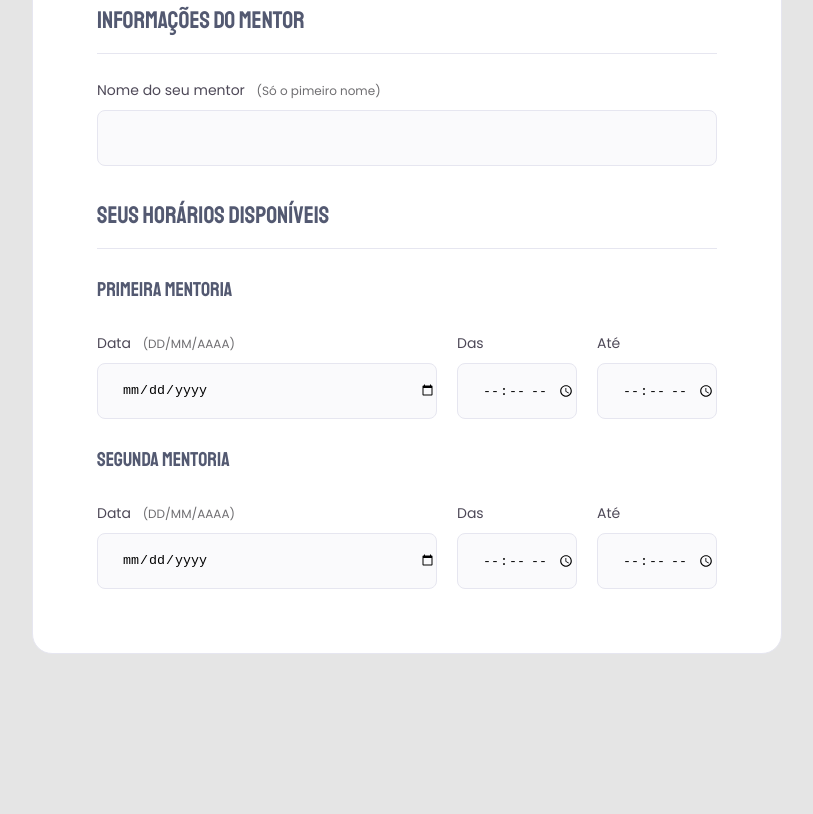
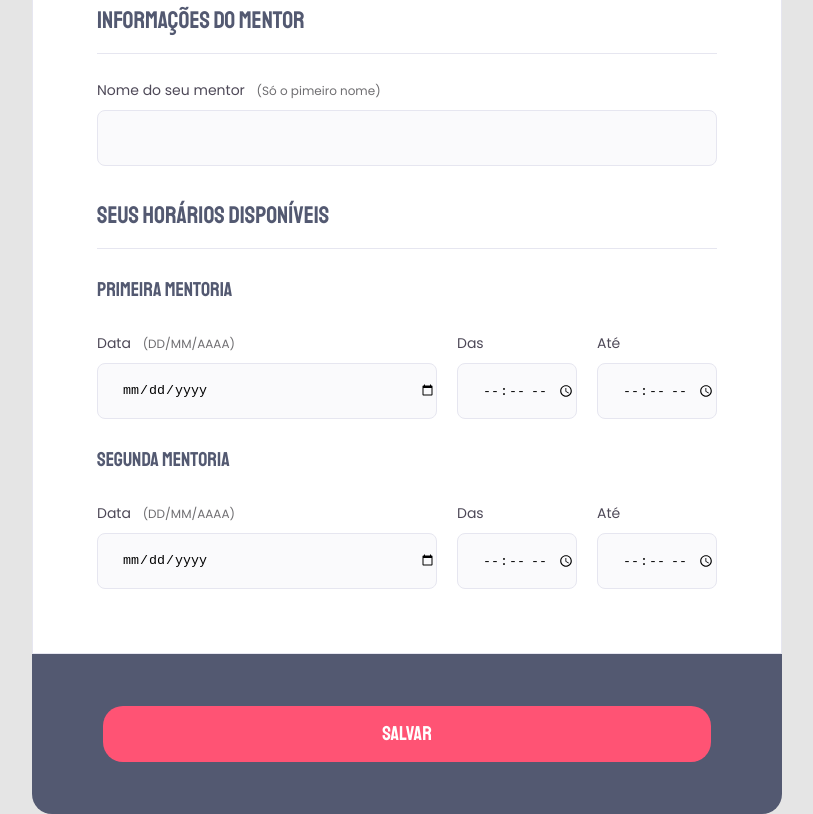
Before and after one commit to anacirqueira/Desafio_recriando_formulario, a plain HTML site: page index.html in a window 1280 px wide. Shown: the part 817-1631 px from the top of the page, without its empty margins (233-1046 px from the left). Before the commit the page ends 1471 px from the top, so only its background shows below. Drawn offline with Linux system fonts and the light colour scheme.

Commit message:
Botão submit

```diff
--- a/index.html
+++ b/index.html
@@ -19,7 +19,7 @@
       <p>Preencha o formulário abaixo para <br>agendar sua mentoria</p>
     </header>
 
-    <form>
+    <form id="form-mentorship">
       <fieldset>
         <div class="fieldset-wrapper">
           <legend>Informações pessoais</legend>
@@ -94,8 +94,11 @@
               </div>
         </div>
       </fieldset>
+    </form>
 
-    </form>
+    <footer>
+      <input type="submit" value="Salvar" form="form-mentorship">
+    </footer>
 
   </div>
 </body>
--- a/style.css
+++ b/style.css
@@ -58,7 +58,7 @@ form {
 
   background-color: #FFFF;
   border: 1px solid #E6E6F0;
-  border-radius: 20px;
+  border-radius: 20px 20px 0 0;
 }
 
 .fieldset-wrapper {
@@ -132,3 +132,40 @@ span {
 
   padding-bottom: 0;
 }
+
+footer {
+  background: #535971;
+
+  border-radius: 0 0 20px 20px;
+
+  height: 160px;
+
+  display: flex;
+  flex-direction: column;
+  justify-content: center;
+  align-items: center;
+}
+
+footer input {
+  display: flex;
+  justify-content: center;
+  align-items: center;
+  padding: 15px 40px;
+
+  width: 608px;
+
+  background: #FF5374;
+
+  border-radius: 20px;
+
+  font-family: 'Staatliches';
+
+  font-size: 20px;
+  line-height: 26px;
+
+  color: #FFFFFF;
+}
+
+footer input:hover {
+  background: #e18698;
+}
```
